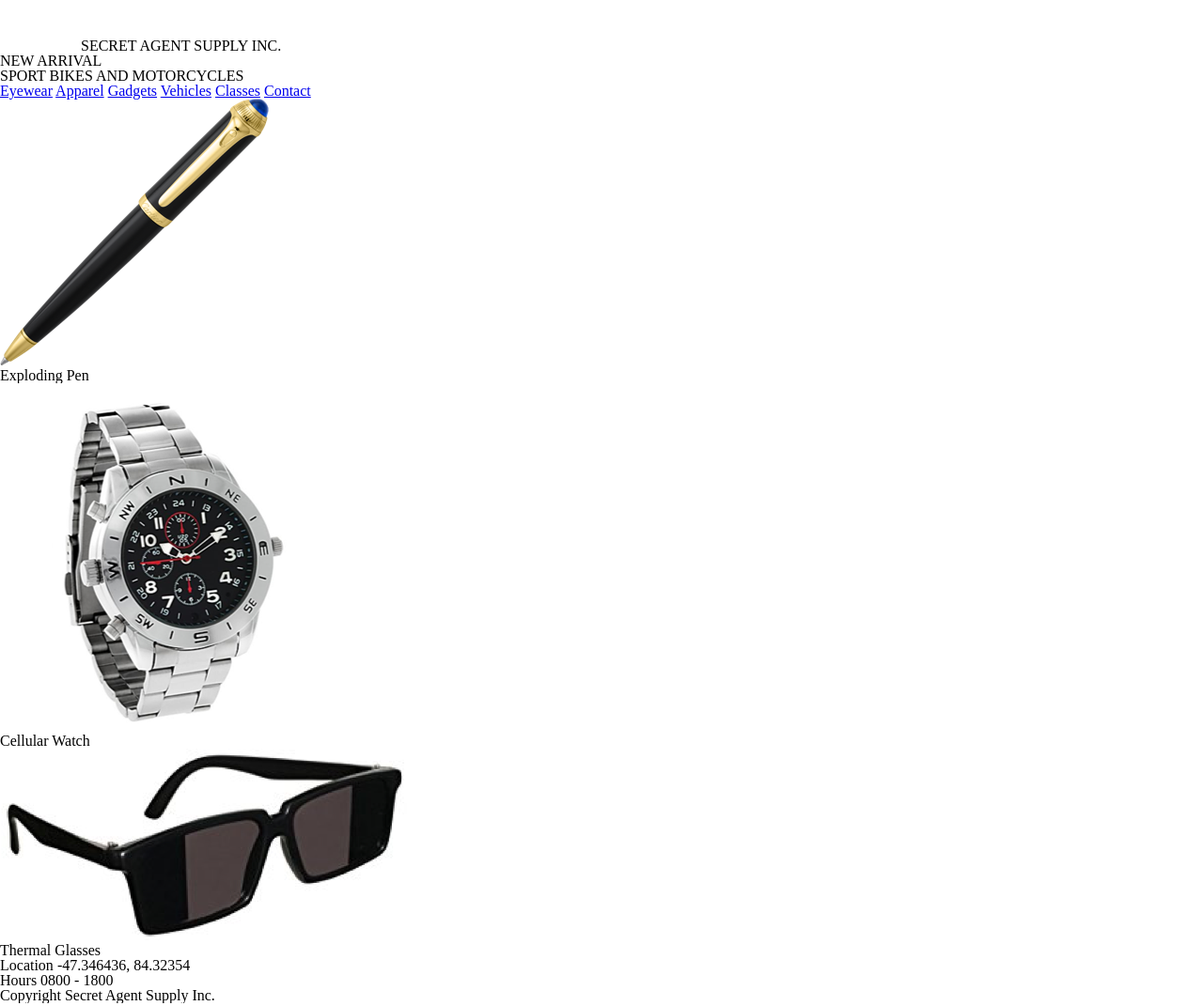
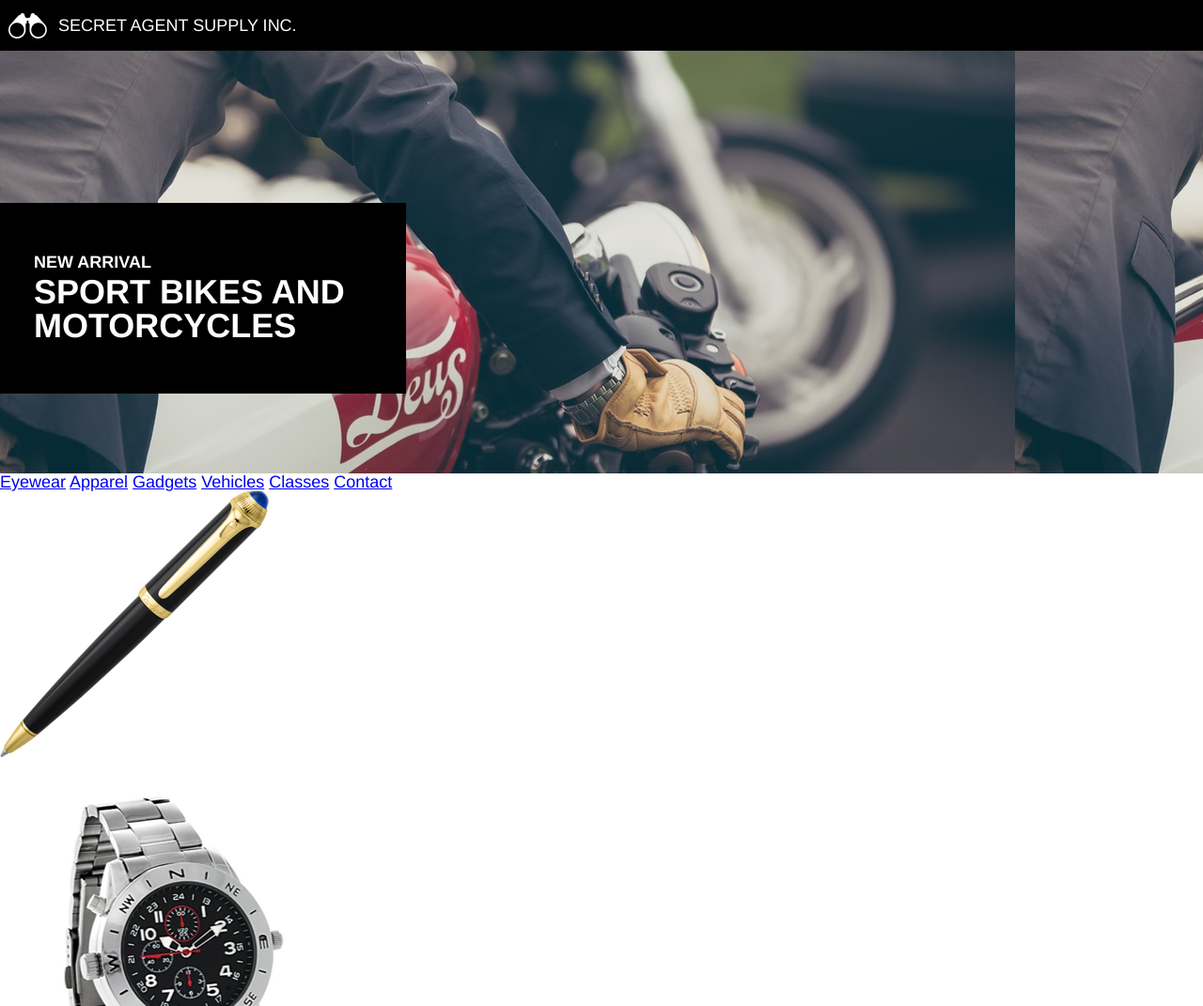
Before and after one commit to thomasbigfield/SecretAgentSupply, a plain HTML site: page index.html in a window 1280 px wide. Shown: the top 1071 px of the page at 94% size. Drawn offline with Linux system fonts and the light colour scheme.

Commit message:
Header and banner updated

```diff
--- a/index.html
+++ b/index.html
@@ -25,6 +25,7 @@
     </div>
     <!-- Navigation -->
     <div class="navibar">
+      <div class="container">
         <nav>
           <span><a href="#eyewear">Eyewear</a></span>
           <span><a href="#apparel">Apparel</a></span>
@@ -34,8 +35,10 @@
           <span><a href="#contact">Contact</a></span>
         </nav>
       </div>
+    </div>
     <!-- Items -->
     <div class="store">
+      <div class="container">
         <div class="items">
           <div class="pen">
             <div class="item-image">
@@ -67,9 +70,12 @@
             <span>0800 - 1800</span>
           </div>
         </div>
+      </div>
       <!-- Footer -->
       <footer>
+        <div class="container">
           <span>Copyright Secret Agent Supply Inc.</span>
+        </div>
       </footer>
   </body>
 </html>
--- a/resources/css/style.css
+++ b/resources/css/style.css
@@ -0,0 +1,61 @@
+/* All Elements CSS */
+
+html {
+  font-size: 18px;
+  font-family: Helvetica;
+    color: white;
+}
+
+header {
+  background-color: black;
+}
+
+header img {
+  height: 1.5rem;
+  padding-left: 0.5rem;
+}
+
+header span {
+  padding: 1rem 0.66rem;
+  font-size: 1rem;
+}
+
+h4 {
+  font-size: 1rem;
+  font-weight: bold;
+  padding-bottom: 0.25rem;
+}
+
+h1 {
+  font-size: 2rem;
+  font-weight: bold;
+}
+
+
+
+/* All Class CSS */
+
+.container {
+  width: 960px;
+}
+
+.heading .container {
+  display: flex;
+  align-items: center;
+}
+
+.banner {
+  height: 25rem;
+  background-image: url("../images/moto.jpeg");
+}
+
+.headline {
+  background-color: black;
+  width: 20rem;
+  padding: 3rem 2rem;
+  position: relative;
+  top: 9rem;
+}
+
+
+/* All ID CSS */
```
Lines whose indentation alone changed are shown as unchanged.
